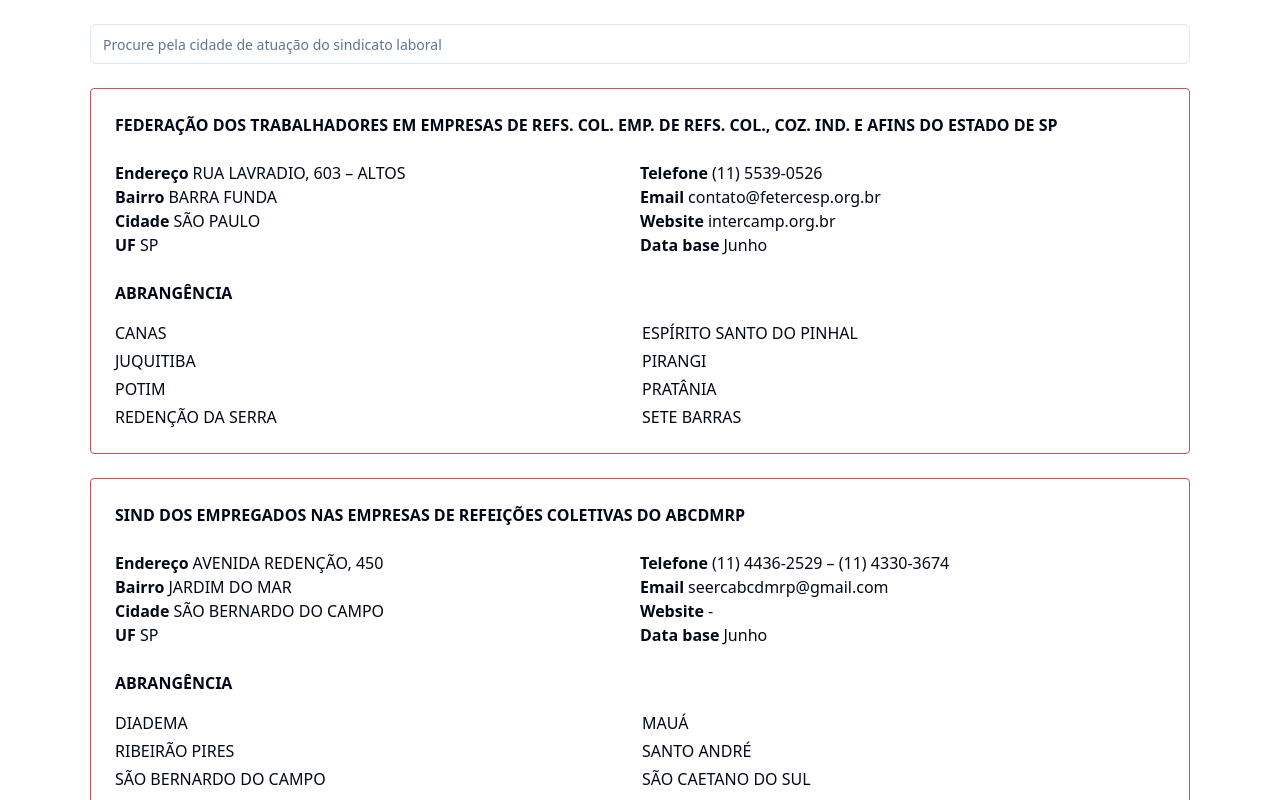
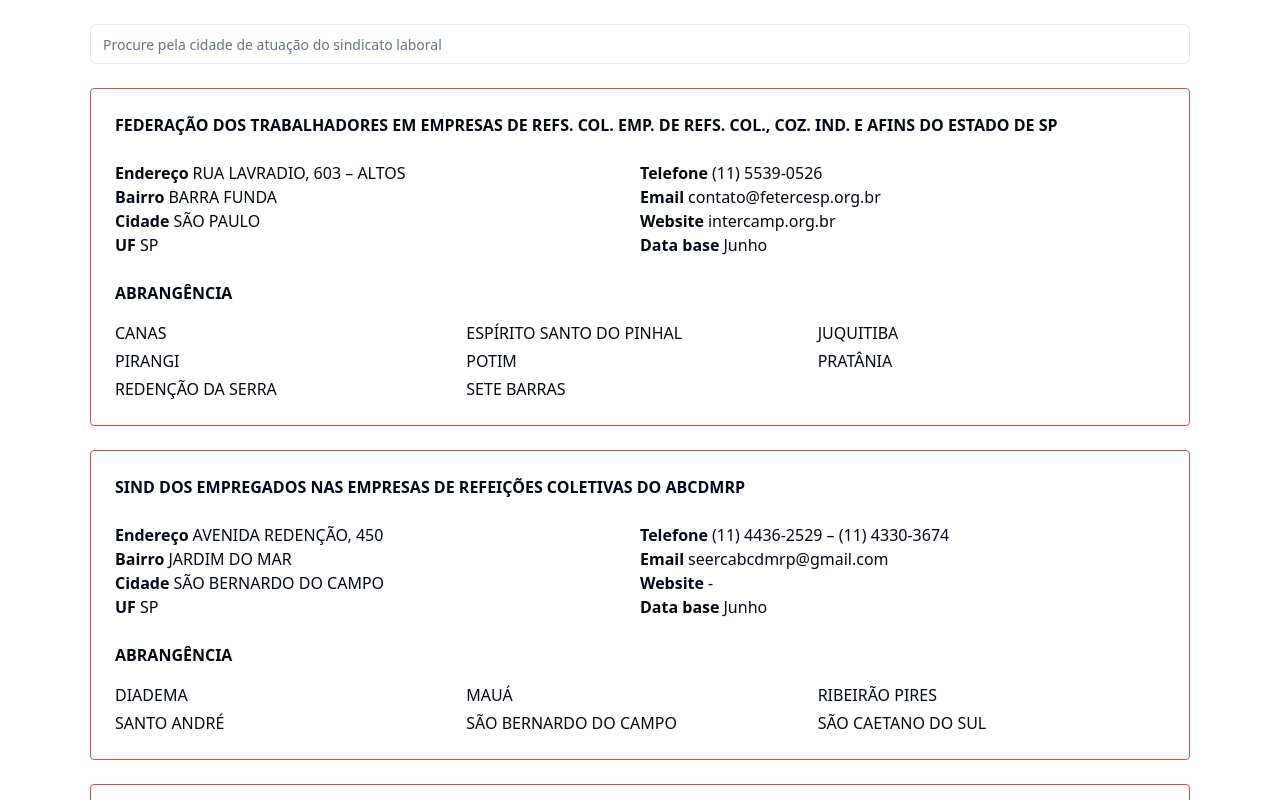
Before and after one commit to devsindercsp/sindicatos, a React (Create React App) app: page / in a window 1280 px wide. Shown: the top 800 px of the page. Built offline with nearby package versions, Linux system fonts and the light colour scheme.

Commit message:
fix: cities list with 3 cols

```diff
--- a/src/App.tsx
+++ b/src/App.tsx
@@ -164,7 +164,7 @@
       </div>
       <div>
         <h1 className="font-bold pb-4 py-6">ABRANGÊNCIA</h1>
-        <div className="grid grid-cols-2 gap-1">
+        <div className="grid grid-cols-3 gap-1">
           {props.item.coverage.map((city: string) => {
             return (
               <span key={city} className="">
```
